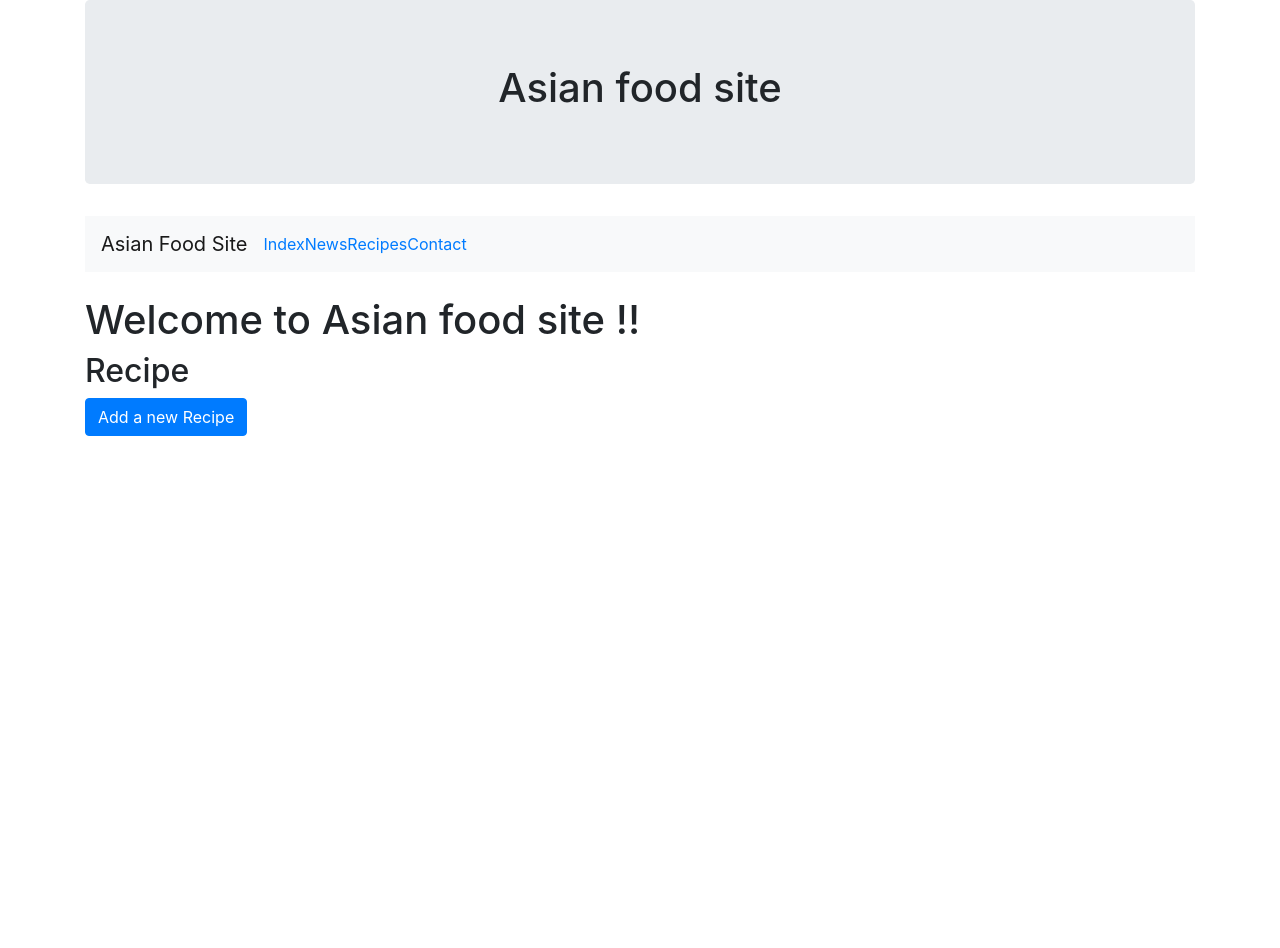
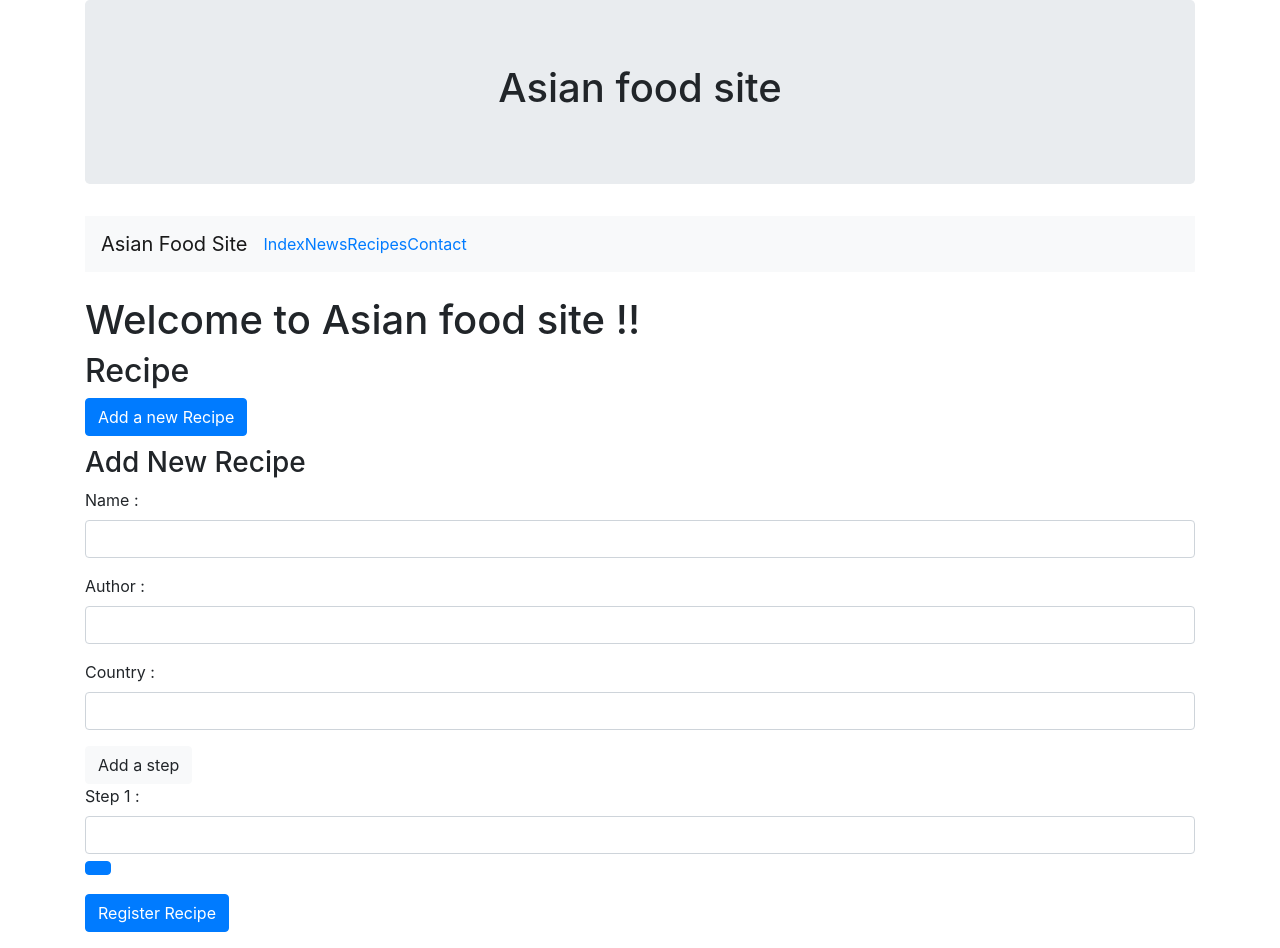
Before and after one commit to CardStrife95/AsianFoodSite, a React (Create React App) app: page /recipe/edit/1 in a window 1280 px wide. Before the commit the page ends 800 px from the top, so only its background shows below. Built offline with nearby package versions, Linux system fonts and the light colour scheme; no server answers.

Commit message:
modif detail 03/22

```diff
--- a/src/components/recipe/recipe.component.js
+++ b/src/components/recipe/recipe.component.js
@@ -4,6 +4,7 @@ import {BrowserRouter as Router, Route, Link , Switch } from 'react-router-dom';
 import Create from './recipe.create.component';
 import Index from './recipe.index.component';
 import Detail from './recipe.detail.component';
+import Edit from './recipe.edit.component';
 
 export default class Recipe extends Component{
     render(){
@@ -16,14 +17,15 @@ export default class Recipe extends Component{
                     <Link to={'/recipe/create'} className="btn btn-primary">Add a new Recipe</Link>
                 </div>
                 <br />
-
+                </div>
                 <Switch>
                     <Route exact path='/recipe' component={Index}/>
                     <Route path='/recipe/index' component={Index}/>
                     <Route path='/recipe/create' component={Create} />
                     <Route path='/recipe/detail/:id' component={Detail}/>
+                    <Route path='/recipe/edit/:id' component={Edit} />
                 </Switch>
-            </div>
+
             </div>
             </Router>
         );
--- a/src/components/recipe/recipe.detail.component.js
+++ b/src/components/recipe/recipe.detail.component.js
@@ -63,6 +63,7 @@ export default class Edit extends Component{
             console.log(err);
         });
     }
+
     render(){
         return(
             <div className="card ">
@@ -79,7 +80,7 @@ export default class Edit extends Component{
                     </ul>
 
                 <div className="card-body">
-                    <p>Created By {this.state.recipe_author} type of food:  {this.state.recipe_country}</p>
+                    <p>Created By {this.state.recipe_author} type of Country {this.state.recipe_country}</p>
                 </div>
             </div>
         );
--- a/src/components/recipe/recipe.edit.component.js
+++ b/src/components/recipe/recipe.edit.component.js
@@ -1,20 +1,159 @@
 import React,{Component} from 'react';
+import axios from 'axios';
 
 export default class Edit extends Component{
     constructor(props){
         super(props);
+        this.OnChangeRecipeName = this.OnChangeRecipeName.bind(this);
+        this.OnChangeRecipeAuthor = this.OnChangeRecipeAuthor.bind(this);
+        this.OnChangeRecipeCountry = this.OnChangeRecipeCountry.bind(this);
+        this.OnChangeRecipeStepText=this.OnChangeRecipeStepText.bind(this);
 
+        this.OnChangeRecipeStepText = this.OnChangeRecipeStepText.bind(this);
+        this.OnAddRecipeStep = this.OnAddRecipeStep.bind(this);
+
+        this.OnSubmit = this.OnSubmit.bind(this);
         this.state = {
-            recipe_name:'',
+            recipe_name: '',
             recipe_author:'',
-            recipe_country:'',
-            recipe_steps:[]
+            recipe_country: '',
+            recipe_steps: [{step_text:''}]
         }
+
+    }
+
+    componentDidMount(){
+        axios.get('http://localhost:4000/recipe/edit/'+this.props.match.params.id).then(
+            res =>{
+                this.setState({
+                    recipe_name:res.data.recipe_name,
+                    recipe_author:res.data.recipe_author,
+                    recipe_country:res.data.recipe_country,
+                    recipe_steps:res.data.recipe_steps
+                });
+            }
+        ).catch(err=>{
+            console.log(err);
+        });
+    }
+
+    OnChangeRecipeName(e){
+        this.setState({
+            recipe_name: e.target.value
+        });
+    }
+
+    OnChangeRecipeAuthor(e){
+        this.setState({
+            recipe_author: e.target.value
+        });
+    }
+
+    OnChangeRecipeCountry(e){
+        this.setState({
+            recipe_country: e.target.value
+        });
+    }
+
+    OnChangeRecipeStepText = idx => e =>{
+        const newRecipeSteps = this.state.recipe_steps.map((recipe_step,sidx)=>{
+            if(idx !== sidx) return recipe_step;
+            return{...recipe_step,step_text:e.target.value}
+        });
+        this.setState({
+            recipe_steps:newRecipeSteps
+        });
+    }
+
+    OnChangeRecipeStep = e => () =>{
+        this.state.recipe_steps.push(e.target.value);
+        this.setState({
+            recipe_steps: this.state.recipe_steps
+        })
+    }
+
+
+    OnAddRecipeStep = (e) =>{
+        this.setState((prevRecipes)=>({
+            recipe_steps:[...prevRecipes.recipe_steps,{step_text:""}]
+        }));
+    }
+
+    OnRemoveRecipeStep = idx => () =>{
+       this.setState({
+           recipe_steps : this.state.recipe_steps.filter((s,sidx)=>idx !== sidx)
+       });
+   }
+
+    OnSubmit(e){
+        e.preventDefault();
+        console.log(`${this.state.recipe_name},${this.state.recipe_author},${this.state.recipe_country}`);
+        const obj = {
+            recipe_name: this.state.recipe_name,
+            recipe_author: this.state.recipe_author,
+            recipe_country: this.state.recipe_country,
+            recipe_steps:this.state.recipe_steps
+        };
+
+        axios.post('http://localhost:4000/recipe/update/'+this.props.match.params.id,obj).then(
+            res=>console.log(res.data)
+        ).catch(err=>{
+            console.log("Error on add : "+err);
+        });
+
+        this.props.history.push('/recipe/index');
+
     }
 
     render(){
         return(
-            <div>
+            <div style={{marginTop:10}}>
+                <h3>Add New Recipe</h3>
+                <form onSubmit={this.OnSubmit}>
+                    <div className="form-group">
+                        <label>Name : </label>
+                        <input type="text" className="form-control"
+                        value={this.state.recipe_name}
+                        onChange={this.OnChangeRecipeName}
+                        />
+                    </div>
+                    <div className="form-group">
+                        <label>Author : </label>
+                        <input type="text" className="form-control"
+                        value={this.state.recipe_author}
+                        onChange={this.OnChangeRecipeAuthor}
+                        />
+                    </div>
+                    <div className="form-group">
+                        <label>Country : </label>
+                        <input type="text" className="form-control"
+                        value={this.state.recipe_country}
+                        onChange={this.OnChangeRecipeCountry}
+                        />
+                    </div>
+                    <div>
+                        <button type="button" className="btn btn-light"
+                        onClick={this.OnAddRecipeStep}>Add a step</button>
+                    </div>
+                    {this.state.recipe_steps.map((val,idx)=>{
+                        return(
+                            <div className="form-group">
+                            <label>Step {idx+1} : </label>
+                            <input type="text" className="form-control"
+                                value={this.state.recipe_steps[idx].step_text}
+                                onChange={this.OnChangeRecipeStepText(idx)}
+
+                             />
+                             <button type="button" className="btn btn-primary"
+                             onClick={this.OnRemoveRecipeStep(idx)}><span className="glyphicon glyphicon-minus"/></button>
+                             </div>
+                        );
+                    })}
+
+                    <div className="form-group">
+                        <input type="submit" value="Register Recipe" className="btn btn-primary"/>
+                    </div>
+                </form>
             </div>
         );
     }
--- a/src/components/recipe/recipeFile.js
+++ b/src/components/recipe/recipeFile.js
@@ -24,6 +24,7 @@ export default class RecipeFile extends Component{
     render(){
         return(
             <li className="list-inline-item">
+            <div className="col-sm-10">
             <div className="card">
                 <div className="card-header">
                     <h2>{this.props.obj.recipe_name}</h2>
@@ -38,6 +39,7 @@ export default class RecipeFile extends Component{
                    <button onClick={this.delete} className="btn btn-danger">Remove </button>
                 </div>
             </div>
+            </div>
             </li>
         );
     }
```
